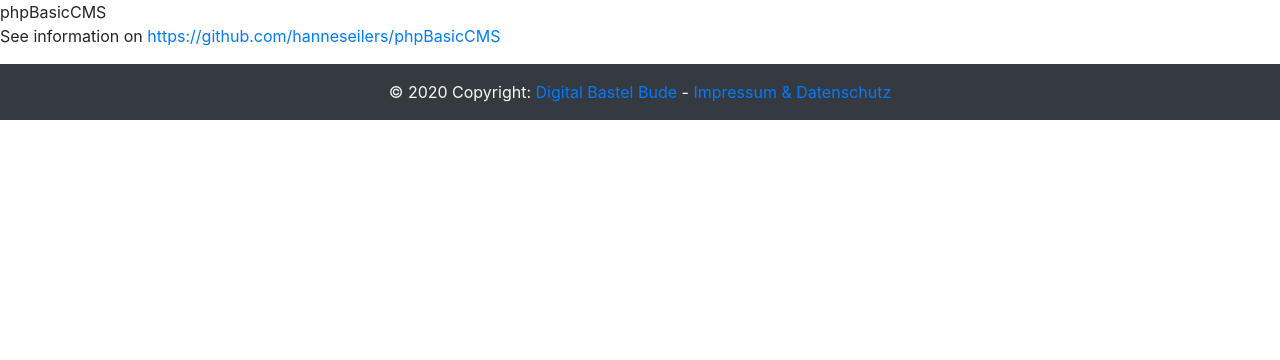
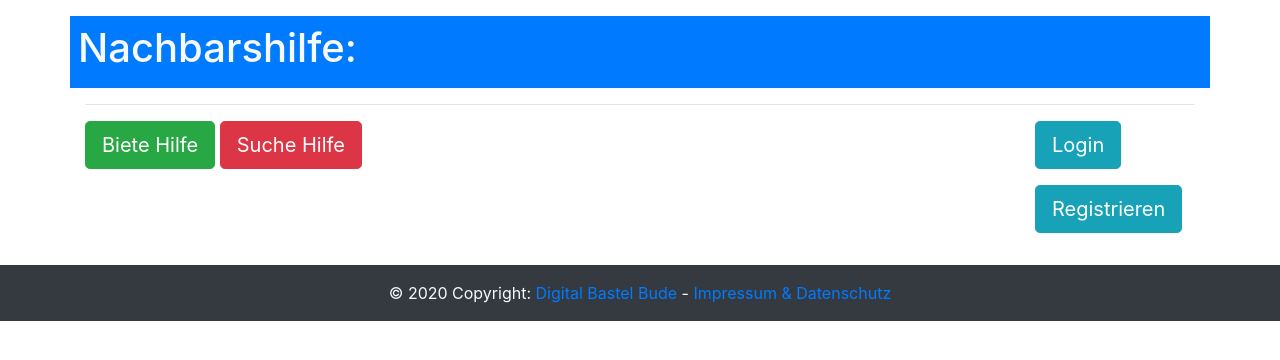
Before and after one commit to hanneseilers/nachbarshilfe, a PHP site: page / in a window 1280 px wide. Shown: the part 56-416 px from the top of the page. Run offline with PHP 8.4, Linux system fonts and the light colour scheme.

Commit message:
Added home content

```diff
--- a/content/home.php
+++ b/content/home.php
@@ -1,4 +1,37 @@
-<p>
-	phpBasicCMS<br />
-	See information on <a href="https://github.com/hanneseilers/phpBasicCMS">https://github.com/hanneseilers/phpBasicCMS</a>
-</p>
+<div class="d-flex justify-content-center p-3">
+
+	<div class="container">
+
+		<div class="row">
+			<div class="col-md-12 bg-primary text-light p-2">
+
+				<h1>Nachbarshilfe:</h1>
+
+			</div>
+		</div>
+
+		<hr />
+
+		<div class="row">
+
+			<div class="col-md-10">
+				<p>
+					<a href=""><button class="btn btn-lg btn-success"><i class="fas fa-plus"></i> Biete Hilfe</button></a>
+					<a href=""><button class="btn btn-lg btn-danger"><i class="fa fa-plus fa-fw"></i> Suche Hilfe</button></a>
+				</p>
+			</div>
+
+			<div class="col-md-2">
+				<p>
+					<a href=""><button class="btn btn-lg btn-info"><i class="fa fa-plus fa-fw"></i> Login</button></a>
+				</p>
+				<p>
+					<a href=""><button class="btn btn-lg btn-info"><i class="fa fa-plus fa-fw"></i> Registrieren</button></a>
+				</p>
+			</div>
+
+		</div>
+
+	</div>
+
+</div>
```
